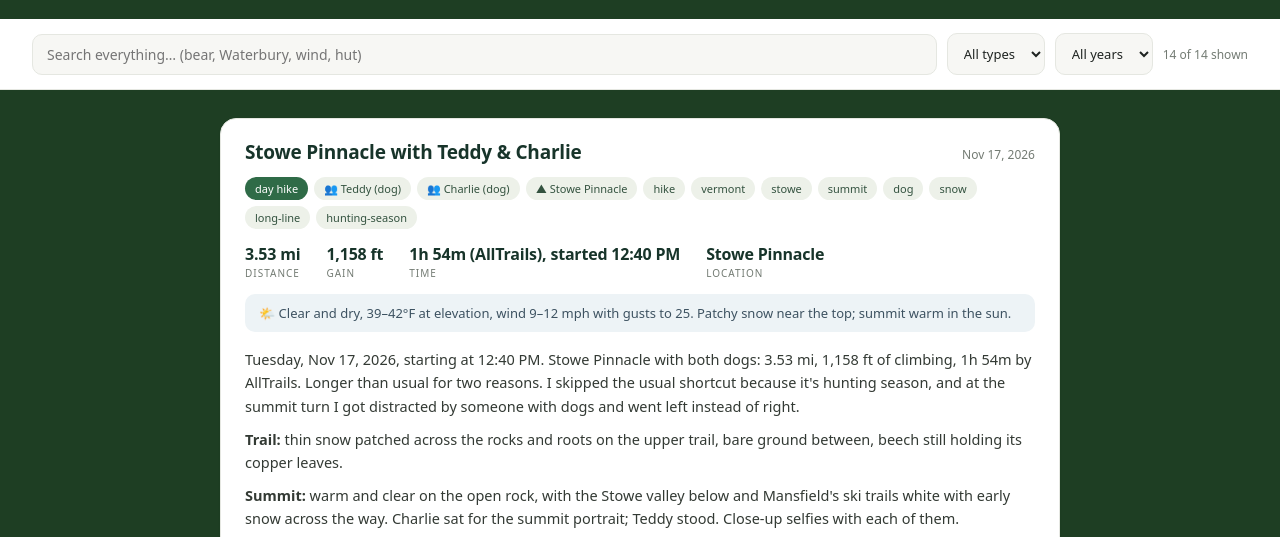
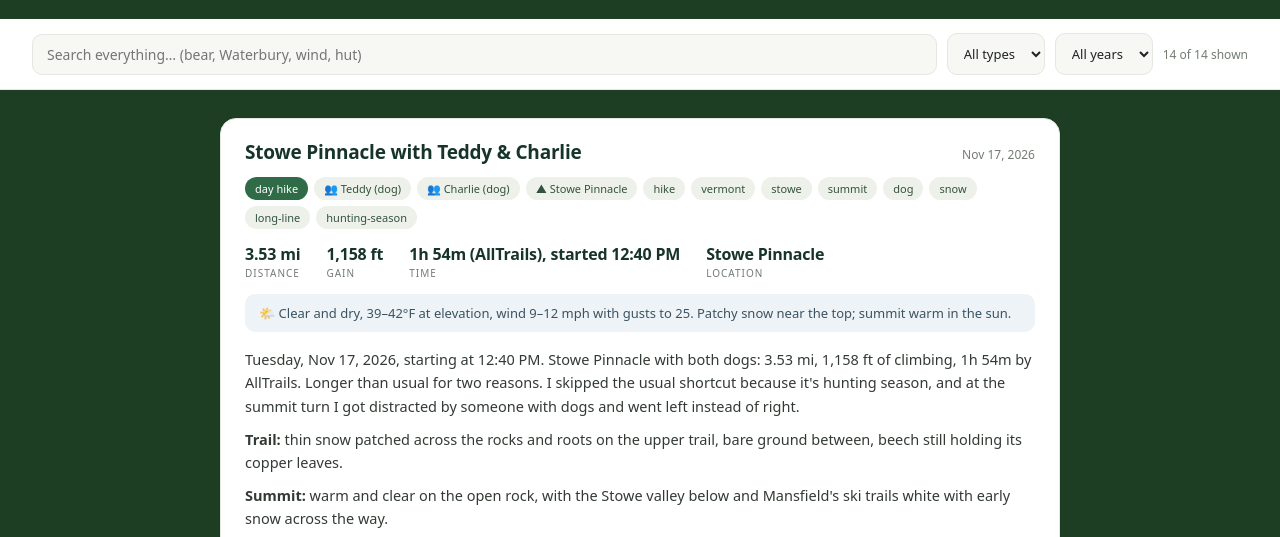
Before and after one commit to lauriebryce/mywildlife, a plain HTML site: page docs/index.html in a window 1280 px wide. Shown: the part 244-781 px from the top of the page. Drawn offline with Linux system fonts and the light colour scheme.

Commit message:
Rebuild site

```diff
--- a/docs/index.html
+++ b/docs/index.html
@@ -602,7 +602,7 @@ const LOG = [
       "IMG_3468.jpeg"
     ],
     "links": [],
-    "notes": "<p>Tuesday, Nov 17, 2026, starting at 12:40 PM. Stowe Pinnacle with both dogs: 3.53 mi, 1,158 ft of climbing, 1h 54m by AllTrails. Longer than usual for two reasons. I skipped the usual shortcut because it's hunting season, and at the summit turn I got distracted by someone with dogs and went left instead of right.</p><p><strong>Trail:</strong> thin snow patched across the rocks and roots on the upper trail, bare ground between, beech still holding its copper leaves.</p><p><strong>Summit:</strong> warm and clear on the open rock, with the Stowe valley below and Mansfield's ski trails white with early snow across the way. Charlie sat for the summit portrait; Teddy stood. Close-up selfies with each of them.</p><p><strong>Dogs:</strong> both dogs on long lines, both in their orange vests. A learning experience, but it went well.</p>"
+    "notes": "<p>Tuesday, Nov 17, 2026, starting at 12:40 PM. Stowe Pinnacle with both dogs: 3.53 mi, 1,158 ft of climbing, 1h 54m by AllTrails. Longer than usual for two reasons. I skipped the usual shortcut because it's hunting season, and at the summit turn I got distracted by someone with dogs and went left instead of right.</p><p><strong>Trail:</strong> thin snow patched across the rocks and roots on the upper trail, bare ground between, beech still holding its copper leaves.</p><p><strong>Summit:</strong> warm and clear on the open rock, with the Stowe valley below and Mansfield's ski trails white with early snow across the way.</p><p><strong>Dogs:</strong> both dogs on long lines, both in their orange vests. A learning experience, but it went well.</p>"
   }
 ];
 /* ===== END DATA ===== */
```
